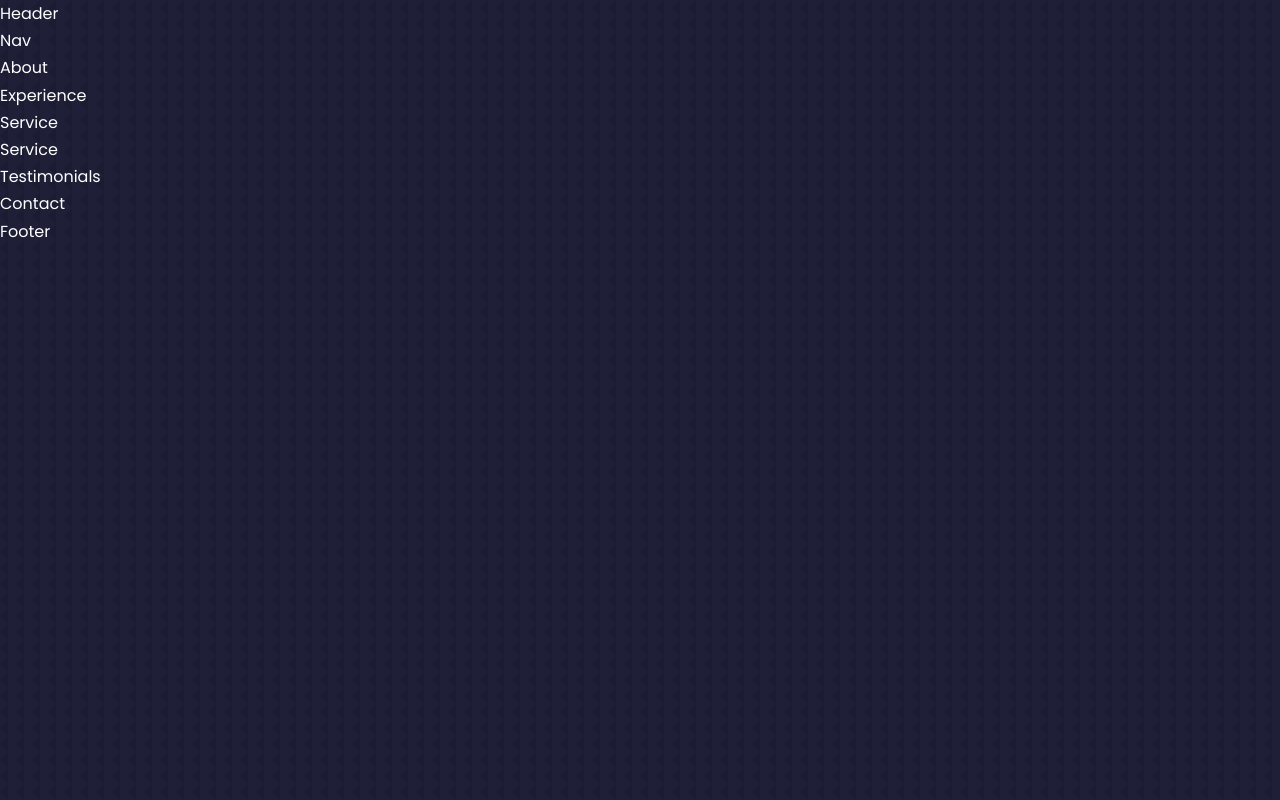
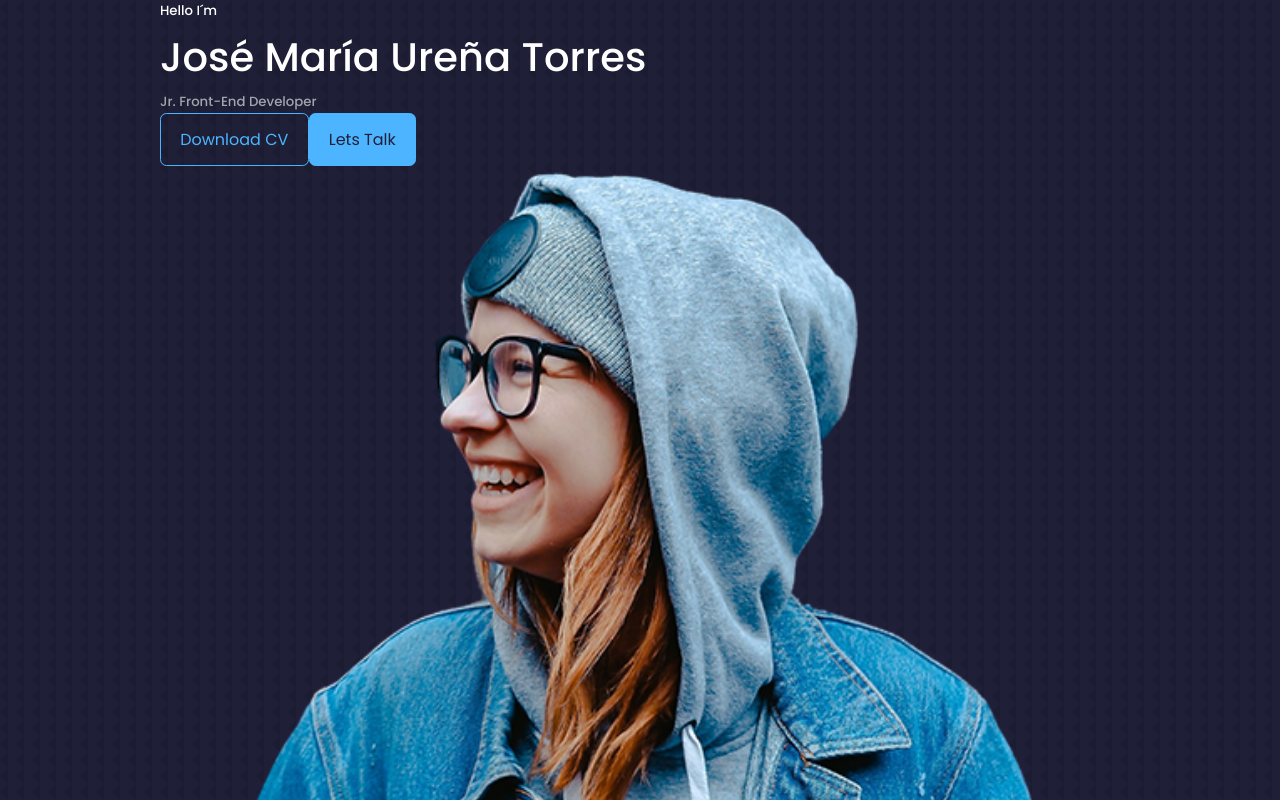
Before and after one commit to JMUT1/react-portafolio, a React (Create React App) app: page / in a window 1280 px wide. Shown: the top 800 px of the page. Built offline with nearby package versions, Linux system fonts and the light colour scheme.

Commit message:
Header progress

```diff
--- /dev/null
+++ b/src/components/header/CTA.jsx
@@ -0,0 +1,17 @@
+import React from "react";
+import CV from "../../assets/Profile.pdf";
+
+function CTA() {
+  return (
+    <div className="cta">
+      <a href={CV} download className="btn">
+        Download CV
+      </a>
+      <a href="#contact" className="btn btn-primary">
+        Lets Talk
+      </a>
+    </div>
+  );
+}
+
+export default CTA;
--- a/src/components/header/Header.jsx
+++ b/src/components/header/Header.jsx
@@ -1,8 +1,25 @@
 import React from "react";
 import "./header.css";
+import CTA from "./CTA";
+import ME from "../../assets/me.png";
 
 const Header = () => {
-  return <div>Header</div>;
+  return (
+    <header>
+      <div className="container header__container">
+        <h5>Hello I´m</h5>
+        <h1>José María Ureña Torres</h1>
+        <h5 className="text-light">Jr. Front-End Developer</h5>
+        <CTA />
+        <div className="me">
+          <img src={ME} alt="me" />
+          <a href="#contact" className="scroll__down">
+            Scroll down
+          </a>
+        </div>
+      </div>
+    </header>
+  );
 };
 
 export default Header;
--- a/src/index.css
+++ b/src/index.css
@@ -15,7 +15,7 @@
   --color-primary: #4db5ff;
   --color-primary-variant: rgba(77, 181, 255, 0.4);
   --color-white: #fff;
-  --color-light: rgba(255, 255, 255, 0.06);
+  --color-light: rgba(255, 255, 255, 0.6);
 
   --transition: all 400ms ease;
 
```
Also changed, not shown: src/components/header/HeaderSocials.jsx (added, +19 -0 lines), 1 other file (tests, documents, lock files or other folders).
